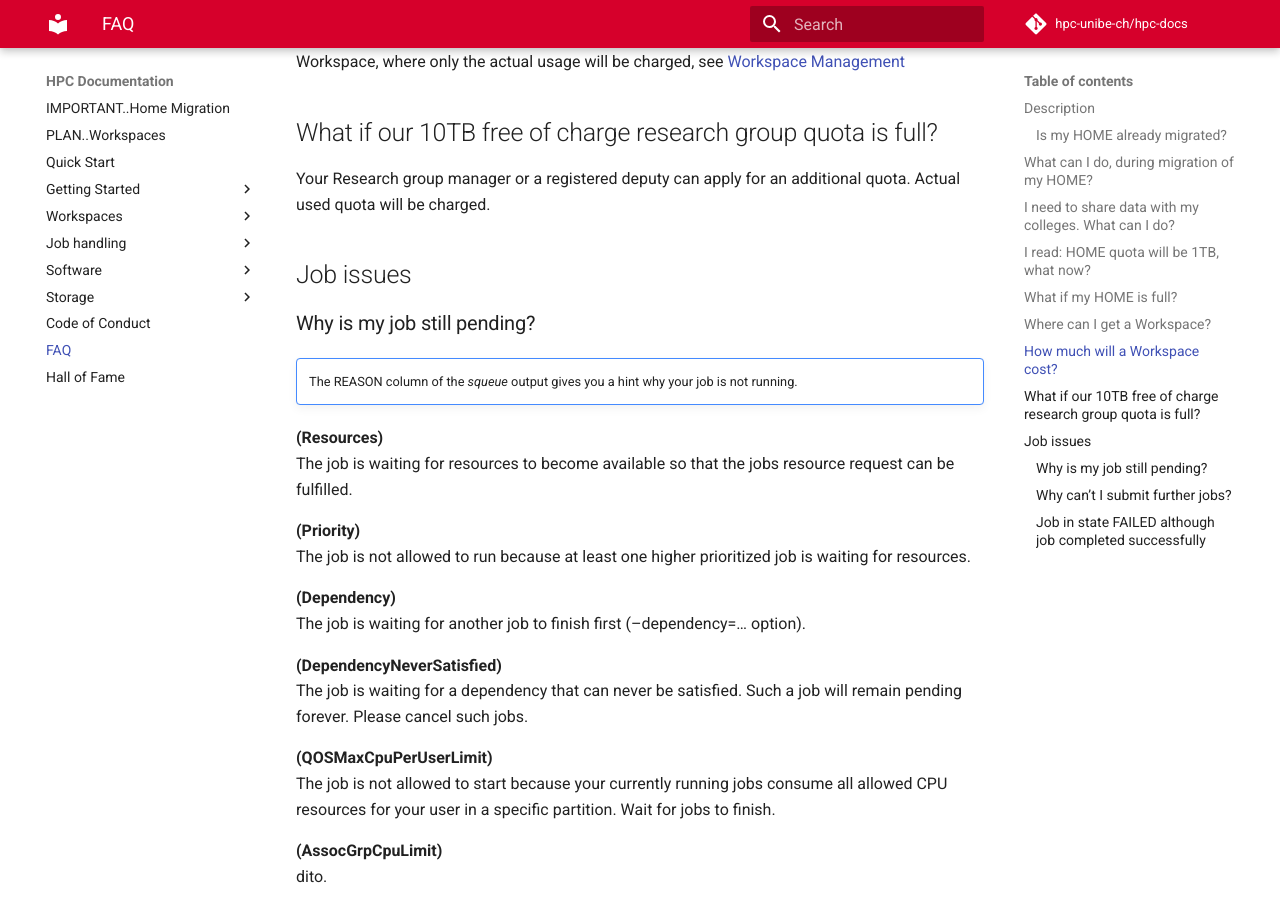
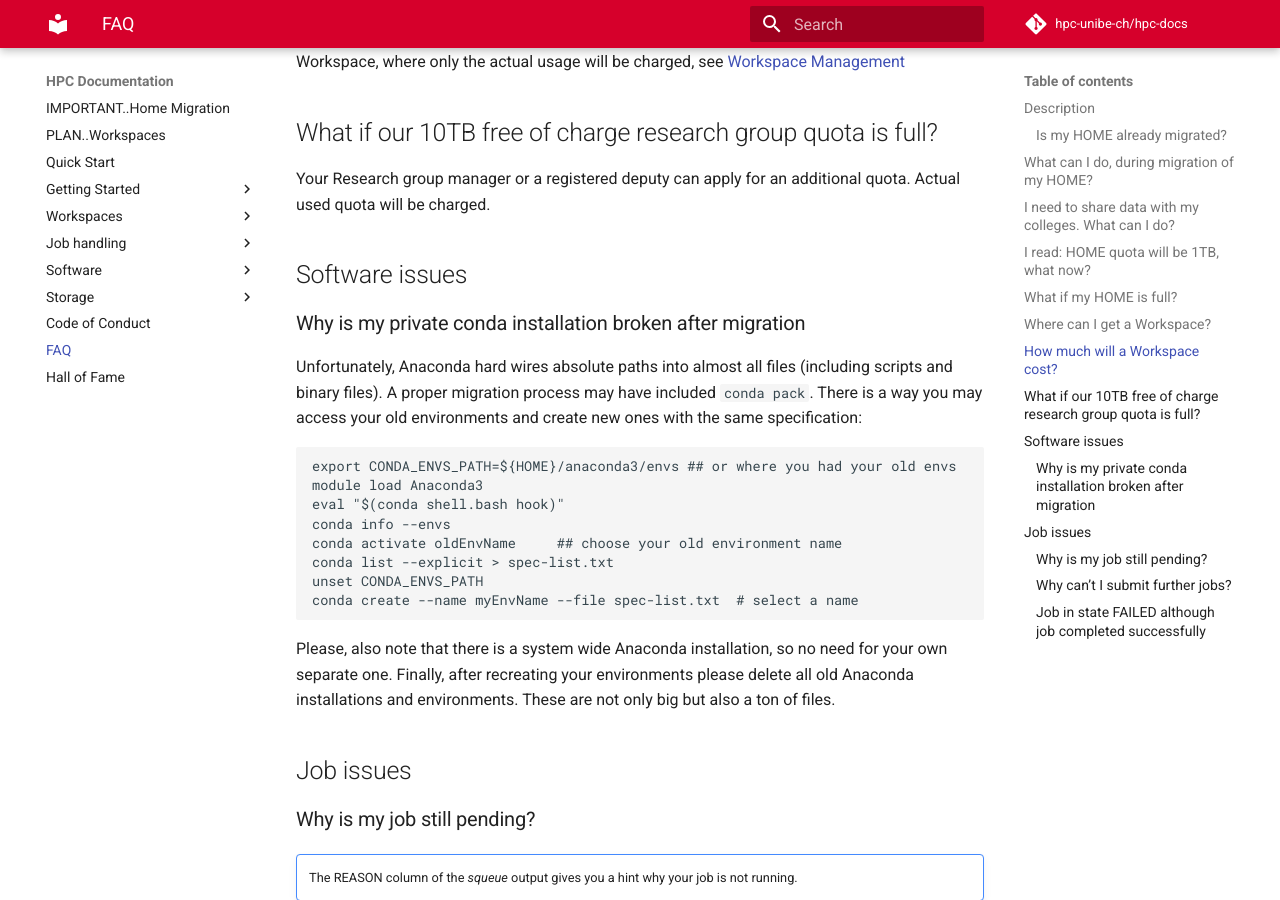
Before and after one commit to hpc-unibe-ch/hpc-unibe-ch.github.io, an MkDocs documentation site: the page built from docs/general/faq.md, in a window 1280 px wide and 900 px high, scrolled down 1973 px. Built offline with MkDocs 1.6.1 and Material for MkDocs 9.7.7, drawn with Linux system fonts in a browser that asks for light colours; comment, search, counter and statistics services are not loaded.

Commit message:
FAQ: conda migration note

````diff
--- a/docs/general/faq.md
+++ b/docs/general/faq.md
@@ -62,6 +62,24 @@ If necessary, additional storage can be purchased per Workspace, where only the
 
 ## What if our 10TB free of charge research group quota is full?
 Your Research group manager or a registered deputy can apply for an additional quota. Actual used quota will be charged.
+
+## Software issues
+### Why is my private conda installation broken after migration
+Unfortunately, Anaconda hard wires absolute paths into almost all files (including scripts and binary files).
+A proper migration process may have included `conda pack`.
+There is a way you may access your old environments and create new ones with the same specification:
+```
+export CONDA_ENVS_PATH=${HOME}/anaconda3/envs ## or where you had your old envs
+module load Anaconda3
+eval "$(conda shell.bash hook)"
+conda info --envs
+conda activate oldEnvName     ## choose your old environment name
+conda list --explicit > spec-list.txt
+unset CONDA_ENVS_PATH
+conda create --name myEnvName --file spec-list.txt  # select a name
+```
+Please, also note that there is a system wide Anaconda installation, so no need for your own separate one.
+Finally, after recreating your environments please delete all old Anaconda installations and environments. These are not only big but also a ton of files.
 
 ## Job issues
 ### Why is my job still pending?
````
